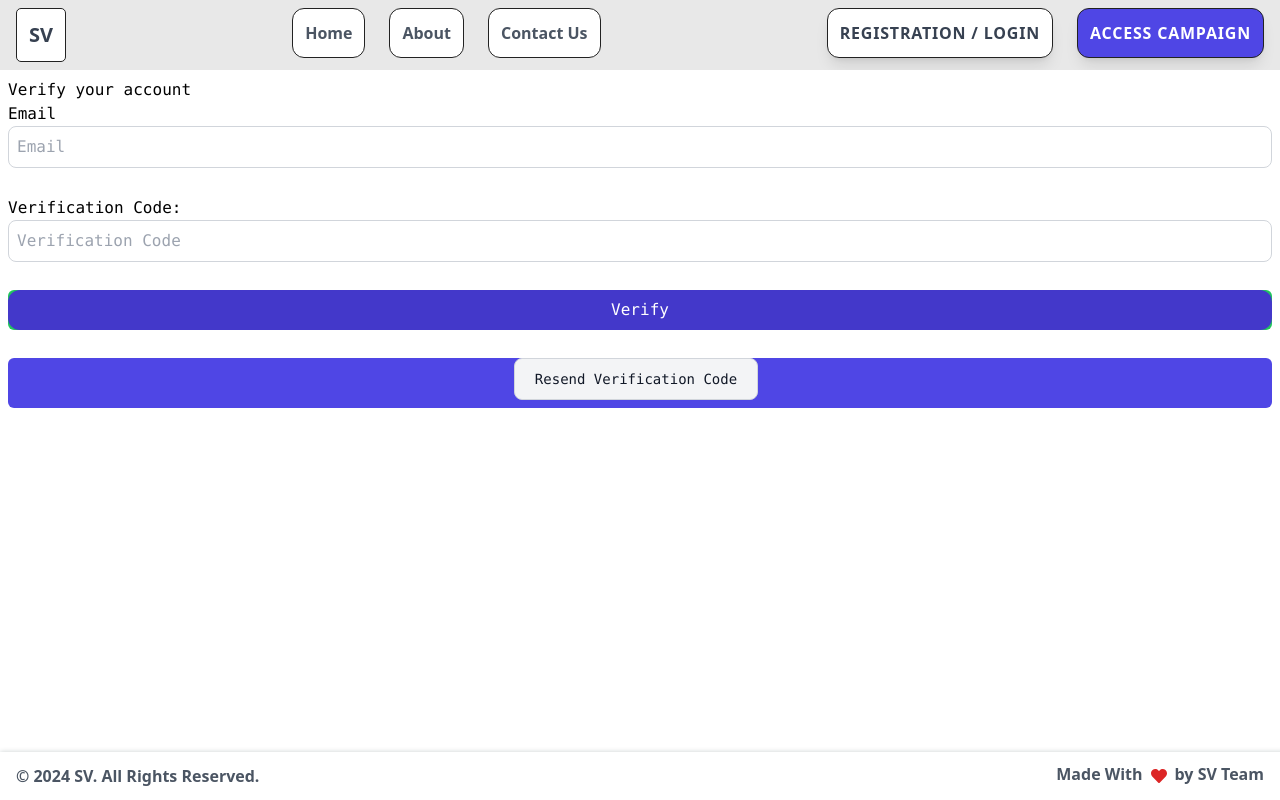
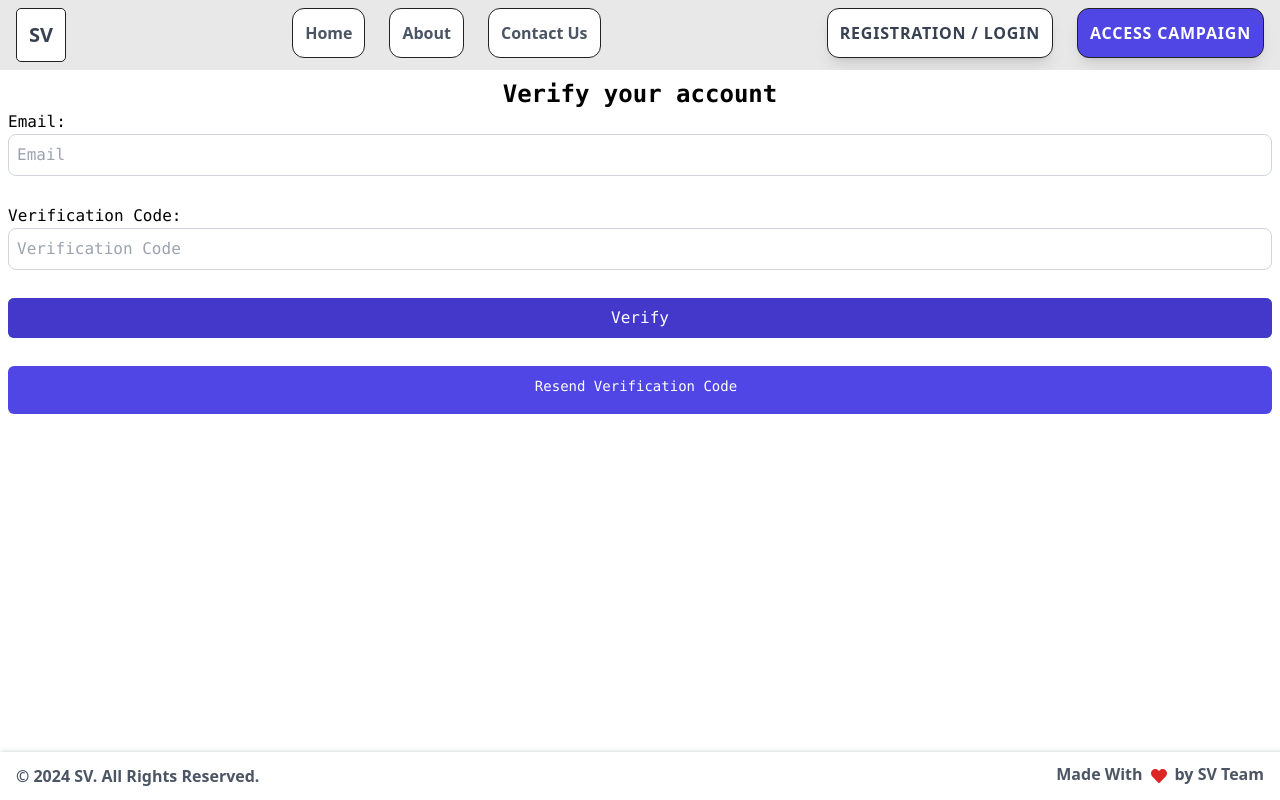
Before and after one commit to faizalam1/FYPVotingPlatform, a Next.js app: page /app/auth/verify in a window 1280 px wide. Built offline with nearby package versions, Linux system fonts and the light colour scheme.

Commit message:
Redefining CSS

```diff
--- a/components/Signin.jsx
+++ b/components/Signin.jsx
@@ -75,7 +75,7 @@ const Signin = () => {
   return (
     <>
       <h2 className="font-semibold text-center text-2xl">
-        Sign in
+        Sign In
       </h2>
       <form className="space-y-4">
         <div>
--- a/components/Signup.jsx
+++ b/components/Signup.jsx
@@ -55,8 +55,8 @@ const Signup = () => {
 
   return (
     <>
-      <h2>
-        Sign up for an account
+      <h2 className="font-semibold text-center text-2xl">
+        Sign Up
       </h2>
       <form className="space-y-4">
         <div>
--- a/components/Verify.jsx
+++ b/components/Verify.jsx
@@ -70,13 +70,13 @@ const Verify = () => {
             })
     }
     return (
-        <main className="bg-white text-black">
-            <h2>
+        <main className="  text-2x1 bg-white text-black">
+            <h2 className="font-semibold text-center text-2xl">
                 Verify your account
             </h2>
             <form className="space-y-7">
                 <div>
-                    <label htmlFor="email">Email</label>
+                    <label htmlFor="email">Email:</label>
                     <a
                         data-tooltip-id="emailError"
                         data-tooltip-variant="error"
@@ -127,7 +127,7 @@ const Verify = () => {
                     <button
                         onClick={handleVerify}
                         disabled={!email || !token || !emailRegex.test(email) || !tokenRegex.test(token)}
-                        className="p-2 bg-indigo-700 rounded-xl text-white hover:bg-indigo-900 font-medium w-full"
+                        className="p-2 bg-indigo-700 rounded-md text-white hover:bg-indigo-900 font-medium w-full"
                     >
                         Verify
                     </button>
@@ -136,7 +136,7 @@ const Verify = () => {
                     <button
                         onClick={resendCode}
                         disabled={!email || !emailRegex.test(email)}
-                        className="text-gray-900 bg-[#f3f4f6] border border-gray-300  hover:bg-gray-100 font-medium rounded-lg text-sm px-5 py-2.5 me-2 mb-2 hover:bg-gray-200"
+                        className=" font-large rounded-lg text-sm px-5 py-2.5 me-2 mb-2 hover:bg-white-100  hover:text-black"
                     >
                         Resend Verification Code
                     </button>
```
